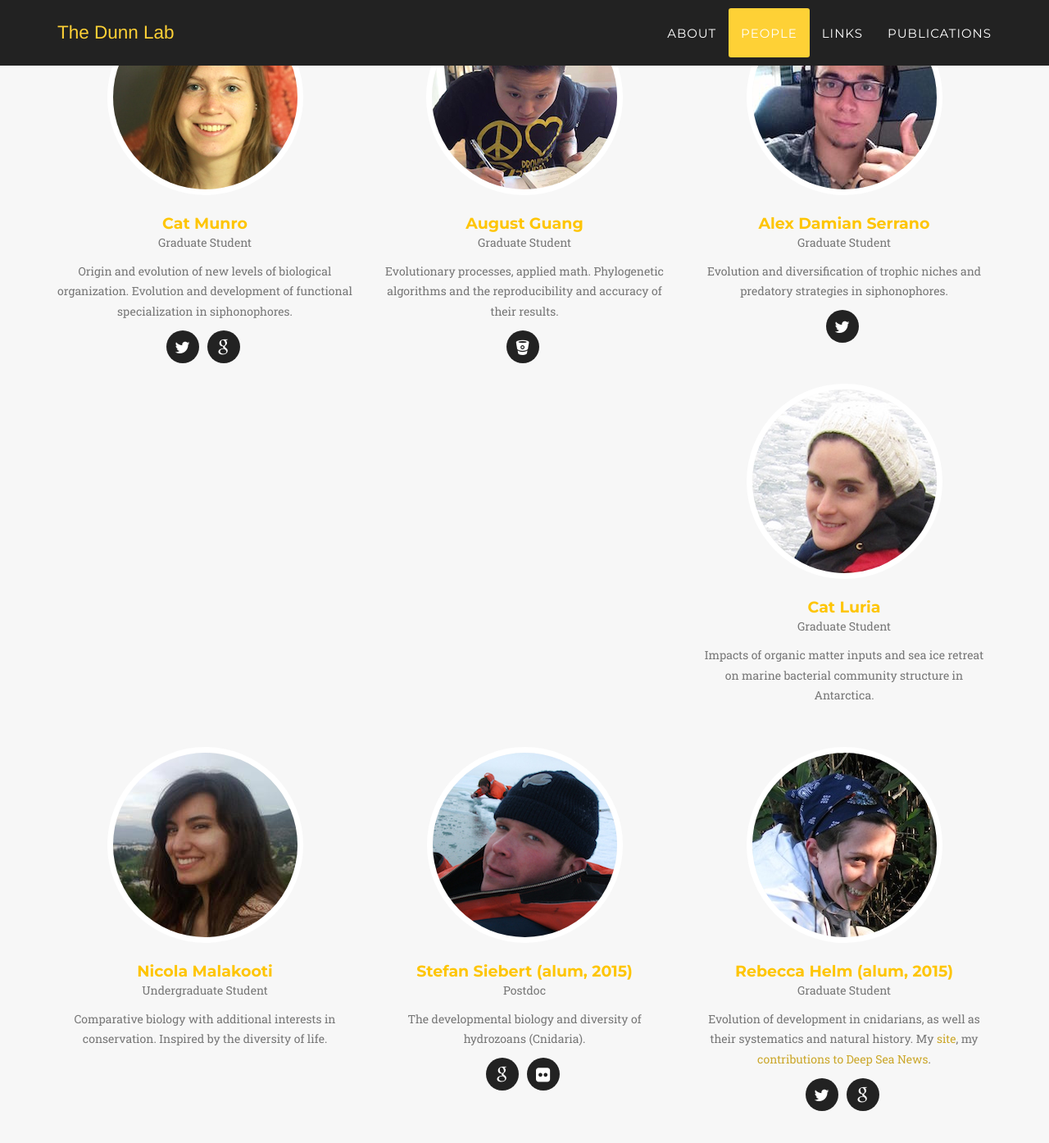
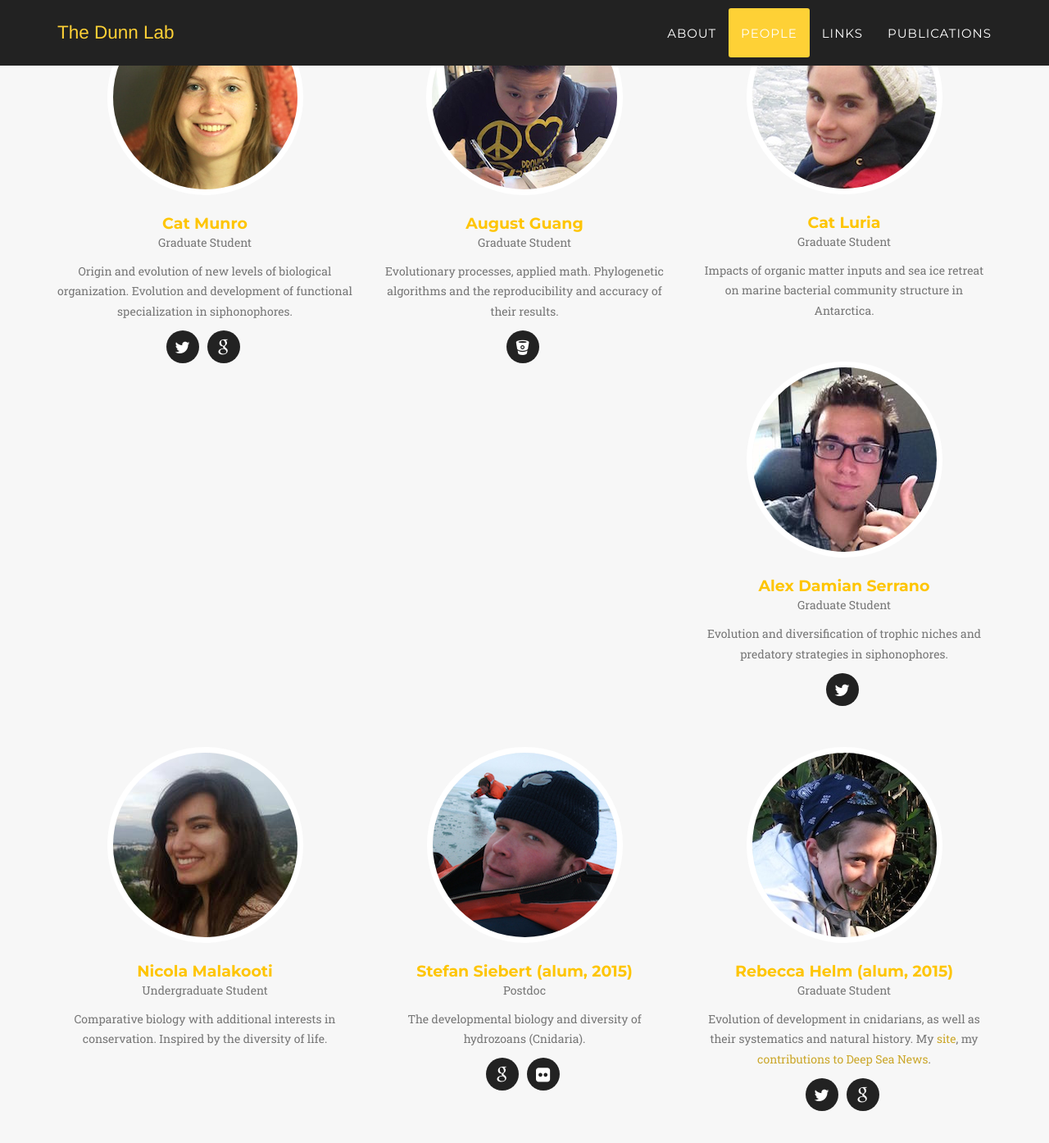
Before and after one commit to caseywdunn/caseywdunn.github.io, a Jekyll site: the page built from index.html, in a window 1280 px wide and 1400 px high, scrolled down 3929 px. Shown: the top 1394 px of the window at 82% size. Built offline with Jekyll 4.4.1, drawn with Linux system fonts in a browser that asks for light colours; some web fonts are replaced; some of the changed lines change nothing that is shown.

Commit message:
formatting

```diff
--- a/_config.yml
+++ b/_config.yml
@@ -71,6 +71,12 @@ people:
    - title: bitbucket
      url: https://bitbucket.org/aguang
 
+- name: Cat Luria
+  pic: luria
+  position: Graduate Student
+  description: Impacts of organic matter inputs and sea ice retreat on marine bacterial community structure in Antarctica.
+  social:
+
 - name: Alex Damian Serrano
   pic: alex
   position: Graduate Student
@@ -78,12 +84,6 @@ people:
   social:
     - title: twitter
       url: https://twitter.com/antropoteuthis
-
-- name: Cat Luria
-  pic: luria
-  position: Graduate Student
-  description: Impacts of organic matter inputs and sea ice retreat on marine bacterial community structure in Antarctica.
-  social:
 
 - name: Nicola Malakooti
   pic: nikka
```
